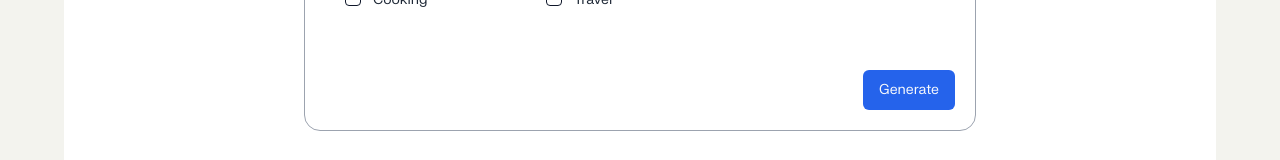
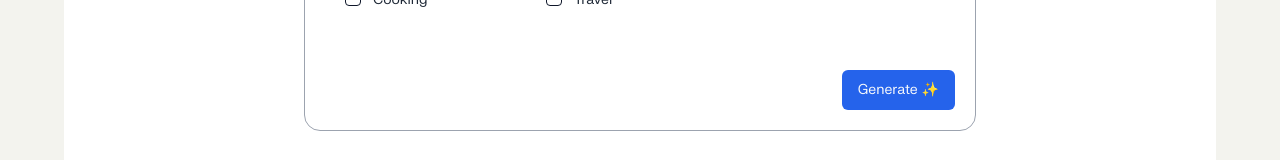
Before and after one commit to Abbas-Abdelila/read-this-book-next, a Next.js app: page / in a window 1280 px wide. Shown: the part 949-1109 px from the top of the page. Built offline with nearby package versions, Linux system fonts and the light colour scheme.

Commit message:
Update SelectGenre component with image and generate button emoji

```diff
--- a/components/SelectGenre.tsx
+++ b/components/SelectGenre.tsx
@@ -120,8 +120,8 @@ export function SelectGenre( {selectedBooks, onSuggestionData } : { selectedBook
       books: selectedBooks,
       genres: data.items
     }).then((response) => {
-      const { title, description } = response.data;
-      onSuggestionData({ title, description });
+      const { title, description, image } = response.data;
+      onSuggestionData({ title, description, image });
   }).catch((error) => {
     console.error(error);
   });
@@ -174,7 +174,7 @@ export function SelectGenre( {selectedBooks, onSuggestionData } : { selectedBook
           )}
         />
         <div className="flex justify-end p-5">
-        <Button className="bg-blue-600 hover:bg-blue-500 transition-transform duration-150 ease-in" type="submit">Generate</Button>
+        <Button className="bg-blue-600 hover:bg-blue-500 transition-transform duration-150 ease-in" type="submit">Generate ✨</Button>
         </div>
       </form>
     </Form>
```
